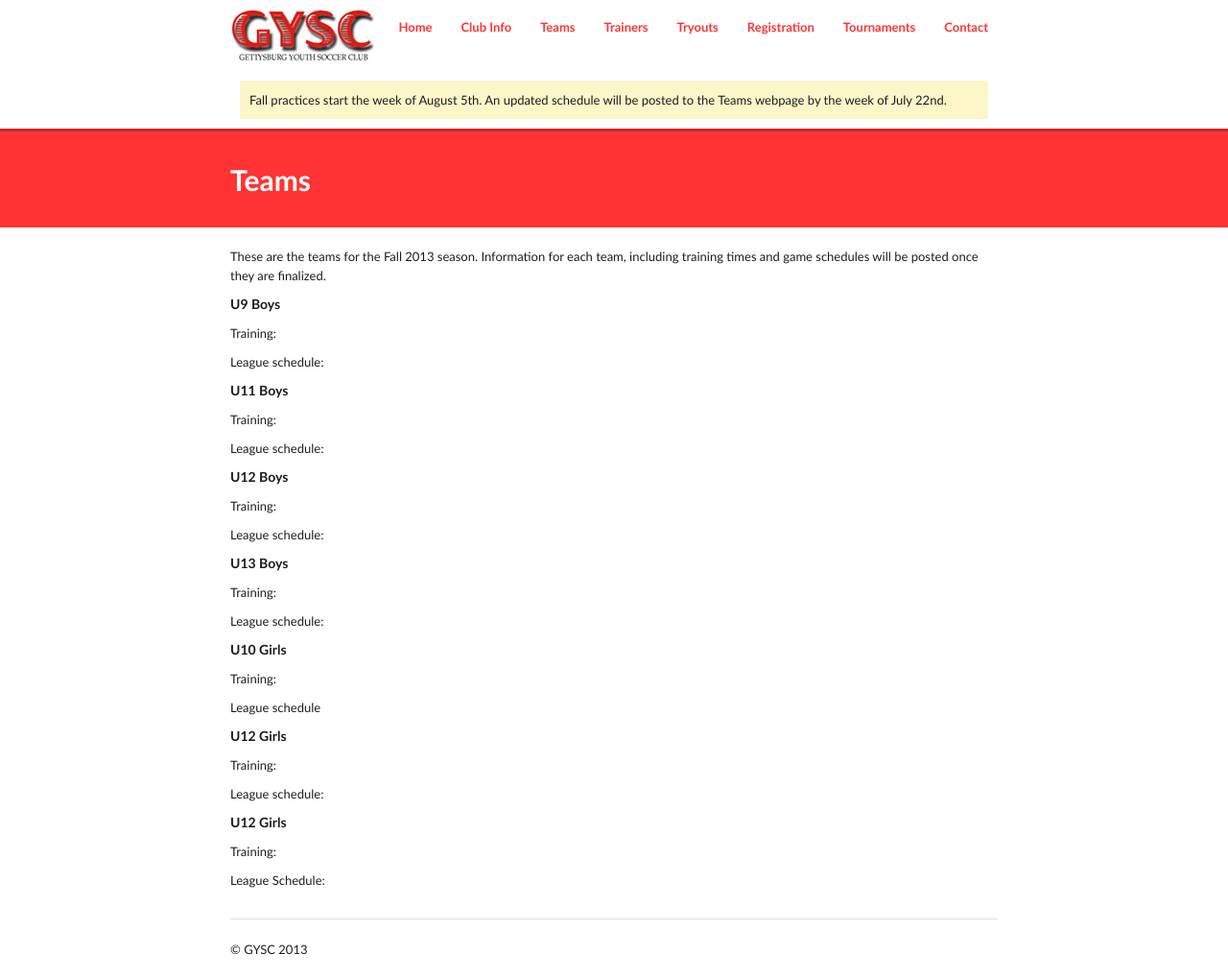
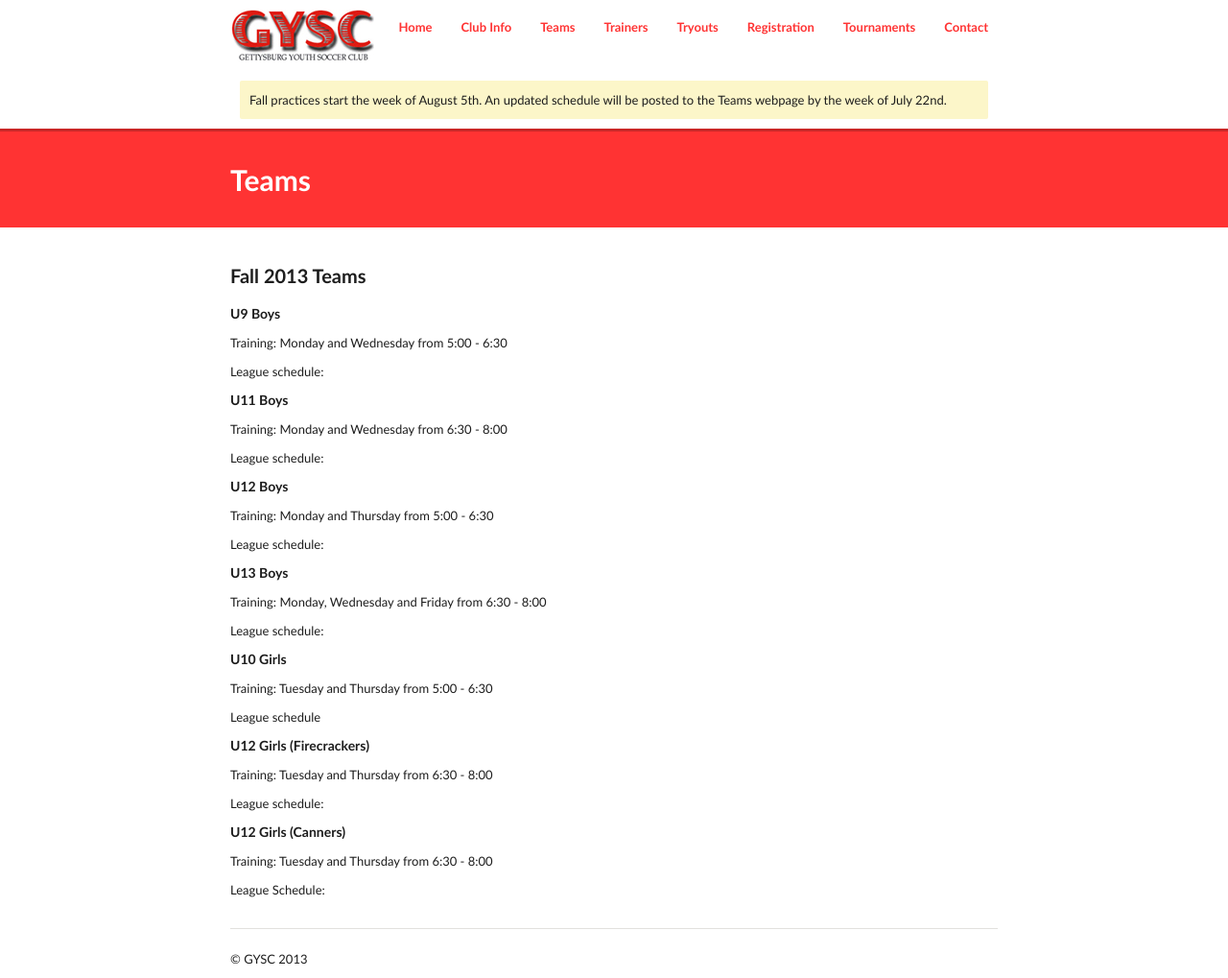
Before and after one commit to GYSC/gysc.github.com, a Jekyll site: the page built from teams.md, in a window 1280 px wide. Shown: the whole page at 96% size. Built offline with Jekyll 4.4.1, drawn with Linux system fonts in a browser that asks for light colours; Markdown is read by kramdown in place of the engine named in the settings.

Commit message:
Update teams.md

```diff
--- a/teams.md
+++ b/teams.md
@@ -5,46 +5,46 @@ img:
 tags: gettysburg youth soccer club, gettysburg, youth, soccer, club, teams
 permalink: /teams/
 ---
-These are the teams for the Fall 2013 season. Information for each team, including training times and game schedules will be posted once they are finalized.
+###Fall 2013 Teams
 
 #####U9 Boys
 
-Training:
+Training: Monday and Wednesday from 5:00 - 6:30
 
 League schedule:
 
 #####U11 Boys
 
-Training:
+Training: Monday and Wednesday from 6:30 - 8:00
 
 League schedule:
 
 #####U12 Boys
 
-Training:
+Training: Monday and Thursday from 5:00 - 6:30
 
 League schedule:
 
 #####U13 Boys
 
-Training:
+Training: Monday, Wednesday and Friday from 6:30 - 8:00
 
 League schedule:
 
 #####U10 Girls
 
-Training:
+Training: Tuesday and Thursday from 5:00 - 6:30
 
 League schedule
 
-#####U12 Girls
+#####U12 Girls (Firecrackers)
 
-Training:
+Training: Tuesday and Thursday from 6:30 - 8:00
 
 League schedule:
 
-#####U12 Girls
+#####U12 Girls (Canners)
 
-Training:
+Training: Tuesday and Thursday from 6:30 - 8:00
 
 League Schedule:
```
